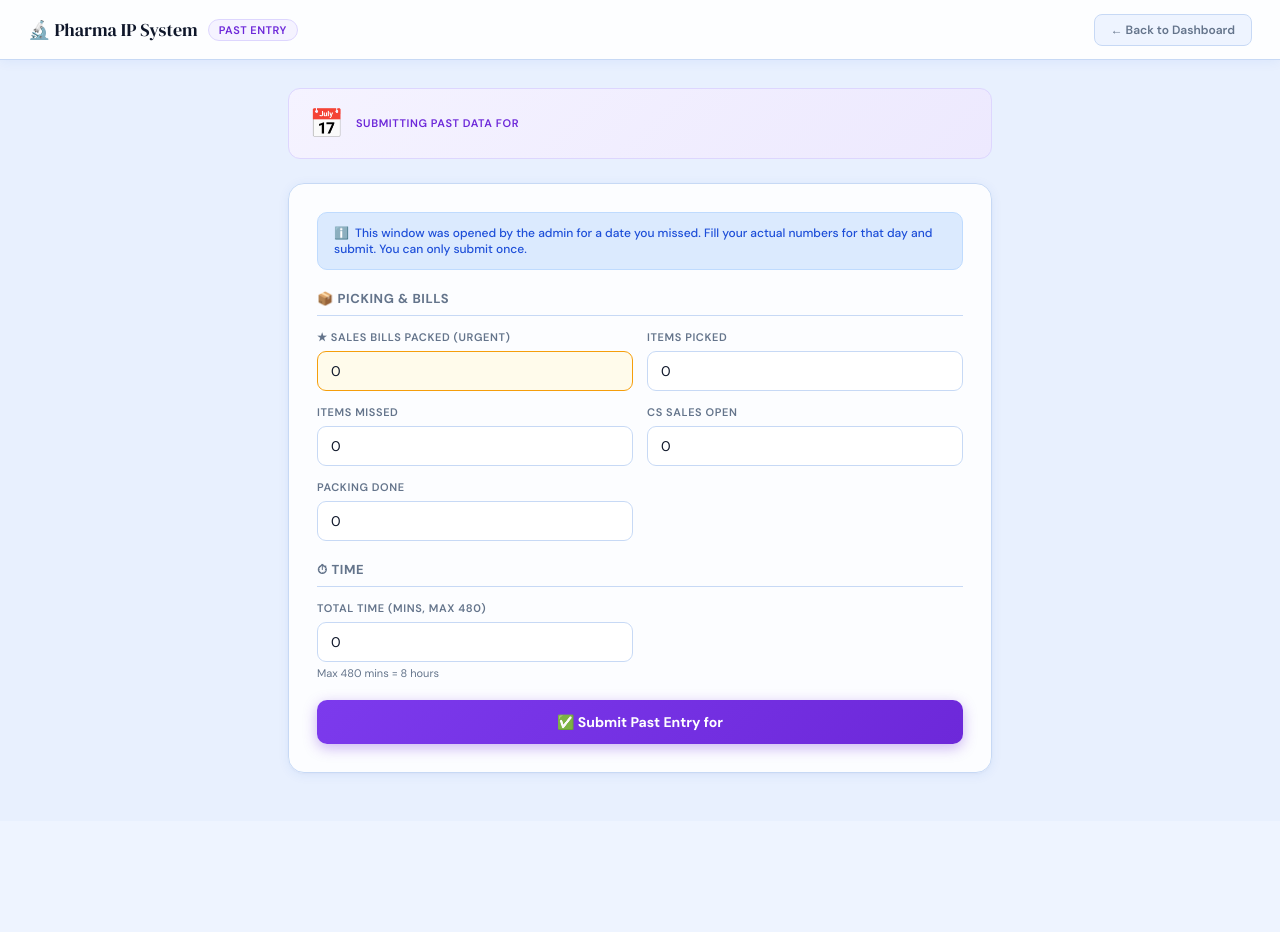
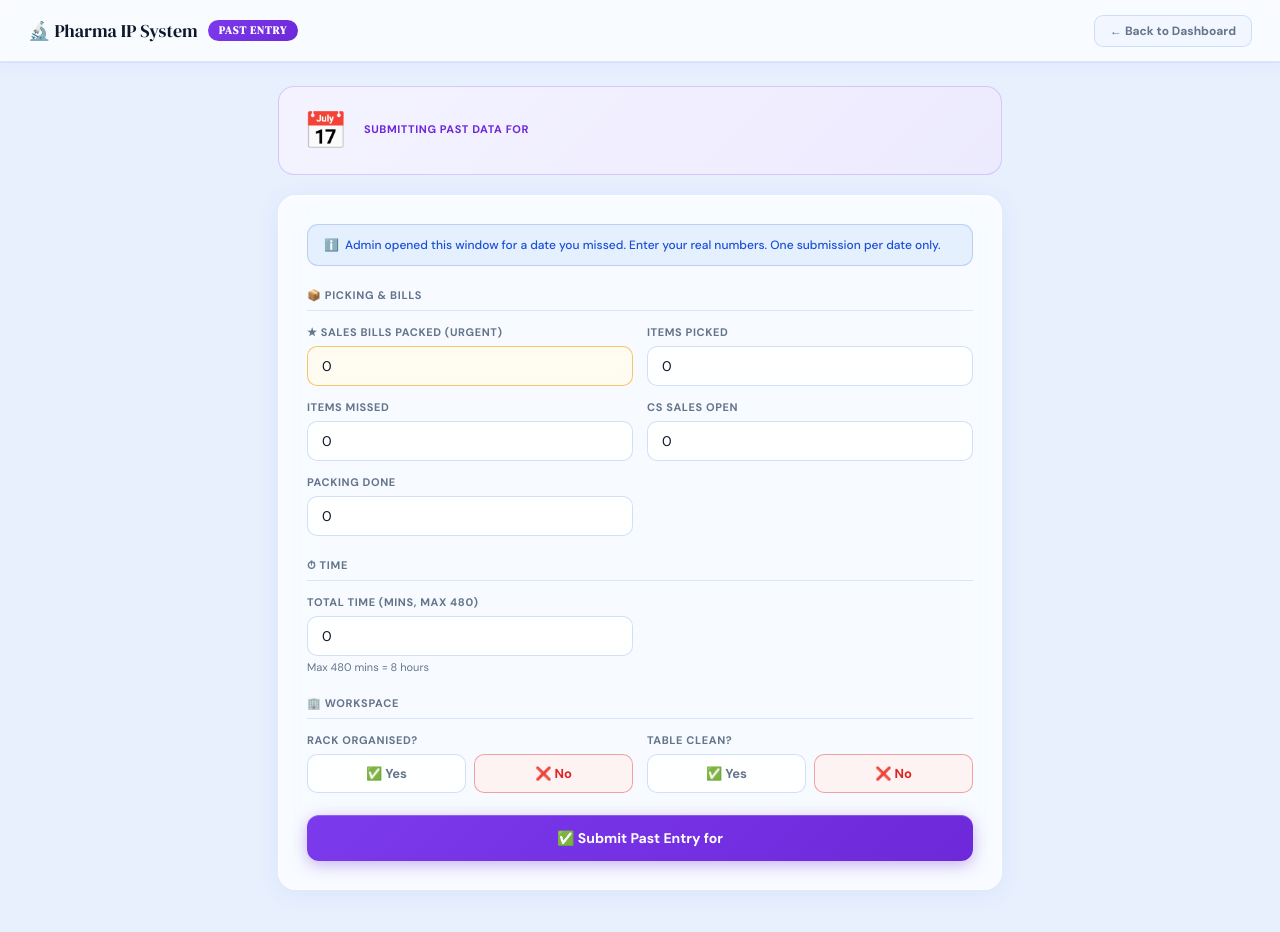
Before and after one commit to Ak-Warrior47/IndianPharma-IP--system, a Flask app: template templates/past_entry.html in a window 1280 px wide. Before the commit the page ends 777 px from the top, so only its background shows below. Run offline with Flask 3, Linux system fonts and the light colour scheme; the template is opened without the code that fills it, so the values that code supplies are empty.

Commit message:
Update past_entry.html

```diff
--- a/templates/past_entry.html
+++ b/templates/past_entry.html
@@ -6,245 +6,171 @@
 <title>Past Entry | Pharma IP System</title>
 <link href="https://fonts.googleapis.com/css2?family=DM+Sans:wght@300;400;500;600;700&family=DM+Serif+Display&display=swap" rel="stylesheet">
 <style>
-*, *::before, *::after { margin: 0; padding: 0; box-sizing: border-box; }
-:root {
-  --blue:      #1d4ed8;
-  --blue-dark: #1e3a8a;
-  --blue-lite: #dbeafe;
-  --blue-mid:  #bfdbfe;
-  --text:      #0f172a;
-  --muted:     #64748b;
-  --border:    #c7d9f5;
-  --bg:        #eef4ff;
-  --page-bg:   #e8f0fe;
-  --white:     #ffffff;
-  --success:   #16a34a;
-  --danger:    #dc2626;
-  --warn:      #d97706;
-  --green-bg:  #f0fdf4;
-  --red-bg:    #fef2f2;
-  --purple:    #6d28d9;
-  --purple-bg: #f5f3ff;
-  --purple-border: #ddd6fe;
+*,*::before,*::after{margin:0;padding:0;box-sizing:border-box;}
+:root{
+  --blue:#1d4ed8;--blue-d:#1e3a8a;--blue-l:#dbeafe;--blue-m:#bfdbfe;
+  --text:#0f172a;--muted:#64748b;--border:#c7d9f5;
+  --bg:#eef4ff;--page:#e8f0fe;--white:#fff;
+  --ok:#16a34a;--bad:#dc2626;--warn:#d97706;
+  --ok-bg:#f0fdf4;--bad-bg:#fef2f2;
+  --purple:#6d28d9;--purple-bg:#f5f3ff;--purple-b:#ddd6fe;
+  --glass:rgba(255,255,255,0.72);
 }
-
-body {
-  font-family: 'DM Sans', sans-serif;
-  background: var(--page-bg);
-  min-height: 100vh;
-  color: var(--text);
+body{font-family:'DM Sans',sans-serif;background:var(--page);min-height:100vh;color:var(--text);}
+.nav{
+  position:sticky;top:0;z-index:200;height:62px;
+  background:rgba(255,255,255,0.75);backdrop-filter:blur(20px) saturate(180%);
+  border-bottom:1px solid rgba(29,78,216,0.12);padding:0 28px;
+  display:flex;align-items:center;justify-content:space-between;
+  box-shadow:0 1px 0 rgba(29,78,216,0.06),0 4px 16px rgba(29,78,216,0.04);
 }
-
-/* NAV */
-.nav {
-  position: sticky; top: 0; z-index: 100;
-  background: rgba(255,255,255,0.9);
-  backdrop-filter: blur(14px);
-  border-bottom: 1px solid var(--border);
-  padding: 0 28px; height: 60px;
-  display: flex; align-items: center; justify-content: space-between;
-  box-shadow: 0 1px 12px rgba(29,78,216,0.07);
+.nav-brand{font-family:'DM Serif Display',serif;font-size:18px;color:var(--text);display:flex;align-items:center;gap:10px;}
+.nav-pill{font-size:11px;font-weight:700;background:linear-gradient(135deg,#7c3aed,#6d28d9);color:#fff;padding:3px 11px;border-radius:20px;text-transform:uppercase;letter-spacing:.8px;}
+.nav-right{display:flex;align-items:center;gap:10px;}
+.nav-user{font-size:13px;font-weight:600;color:var(--muted);}
+.btn-back{padding:7px 15px;background:rgba(238,244,255,0.8);color:var(--muted);border:1px solid rgba(199,217,245,0.8);border-radius:9px;font-size:12px;font-weight:700;text-decoration:none;transition:all .2s;backdrop-filter:blur(8px);}
+.btn-back:hover{background:var(--blue-l);color:var(--blue);}
+.main{padding:24px 28px;max-width:780px;margin:0 auto;}
+.alert{padding:12px 16px;border-radius:12px;font-size:13px;font-weight:500;margin-bottom:14px;}
+.alert-success{background:rgba(240,253,244,0.9);color:var(--ok);border:1px solid rgba(22,163,74,0.25);}
+.alert-warning{background:rgba(255,251,235,0.9);color:var(--warn);border:1px solid rgba(217,119,6,0.25);}
+.alert-danger{background:rgba(254,242,242,0.9);color:var(--bad);border:1px solid rgba(220,38,38,0.25);}
+.alert-info{background:rgba(219,234,254,0.9);color:var(--blue);border:1px solid rgba(29,78,216,0.25);}
+.date-banner{
+  background:linear-gradient(135deg,rgba(245,243,255,0.9),rgba(237,233,254,0.9));
+  border:1px solid rgba(167,139,250,0.4);border-radius:16px;
+  padding:20px 24px;margin-bottom:20px;display:flex;align-items:center;gap:16px;
+  backdrop-filter:blur(12px);
 }
-.nav-brand { font-family: 'DM Serif Display', serif; font-size: 18px; color: var(--text); display: flex; align-items: center; gap: 10px; }
-.nav-pill {
-  font-family: 'DM Sans', sans-serif; font-size: 11px; font-weight: 600;
-  background: var(--purple-bg); color: var(--purple);
-  padding: 3px 10px; border-radius: 20px;
-  text-transform: uppercase; letter-spacing: 0.5px; border: 1px solid var(--purple-border);
+.date-icon{font-size:36px;}
+.date-label{font-size:11px;font-weight:700;color:var(--purple);text-transform:uppercase;letter-spacing:.6px;}
+.date-value{font-size:22px;font-weight:800;color:#4c1d95;margin-top:3px;}
+.card{
+  background:var(--glass);border:1px solid rgba(255,255,255,0.6);
+  border-radius:18px;padding:28px;margin-bottom:18px;
+  box-shadow:0 4px 24px rgba(29,78,216,0.07),0 1px 0 rgba(255,255,255,0.8) inset;
+  backdrop-filter:blur(16px) saturate(180%);
 }
-.nav-right { display: flex; align-items: center; gap: 14px; }
-.nav-user { font-size: 13px; font-weight: 600; color: var(--muted); }
-.btn-back {
-  padding: 7px 16px; background: var(--bg); color: var(--muted);
-  border: 1px solid var(--border); border-radius: 8px;
-  font-size: 12px; font-weight: 600; cursor: pointer;
-  font-family: inherit; text-decoration: none; transition: all 0.2s;
+.info-box{background:rgba(219,234,254,0.7);border:1px solid rgba(29,78,216,0.2);border-radius:11px;padding:12px 16px;margin-bottom:22px;font-size:12px;color:var(--blue);font-weight:500;display:flex;gap:8px;backdrop-filter:blur(8px);}
+.section-title{font-size:11px;font-weight:700;color:var(--muted);text-transform:uppercase;letter-spacing:.7px;margin-bottom:14px;padding-bottom:8px;border-bottom:1.5px solid rgba(199,217,245,0.6);}
+.form-grid{display:grid;grid-template-columns:1fr 1fr;gap:14px;margin-bottom:22px;}
+@media(max-width:560px){.form-grid{grid-template-columns:1fr;}}
+.field{display:flex;flex-direction:column;}
+.field label{font-size:11px;font-weight:700;color:var(--muted);text-transform:uppercase;letter-spacing:.6px;margin-bottom:7px;}
+.field input{
+  padding:10px 14px;border:1.5px solid rgba(199,217,245,0.8);border-radius:10px;
+  background:rgba(255,255,255,0.7);font-size:14px;font-family:'DM Sans',sans-serif;
+  color:var(--text);transition:all .2s;backdrop-filter:blur(8px);
 }
-.btn-back:hover { background: var(--blue-lite); color: var(--blue); }
-
-/* MAIN */
-.main { padding: 28px; max-width: 760px; margin: 0 auto; width: 100%; }
-
-/* ALERTS */
-.alert { padding: 12px 16px; border-radius: 10px; font-size: 13px; font-weight: 500; margin-bottom: 16px; }
-.alert-success { background: var(--green-bg); color: var(--success); border: 1px solid #bbf7d0; }
-.alert-warning { background: #fffbeb; color: var(--warn); border: 1px solid #fcd34d; }
-.alert-danger  { background: var(--red-bg); color: var(--danger); border: 1px solid #fecaca; }
-.alert-info    { background: var(--blue-lite); color: var(--blue); border: 1px solid var(--blue-mid); }
-
-/* CARD */
-.card {
-  background: rgba(255,255,255,0.85);
-  border: 1px solid var(--border);
-  border-radius: 16px; padding: 28px; margin-bottom: 20px;
-  box-shadow: 0 2px 12px rgba(29,78,216,0.07), 0 1px 3px rgba(0,0,0,0.04);
-  backdrop-filter: blur(8px);
+.field input:focus{outline:none;border-color:var(--purple);background:rgba(255,255,255,0.95);box-shadow:0 0 0 3px rgba(109,40,217,0.12);}
+.field input.urgent{border-color:rgba(245,158,11,0.6);background:rgba(255,251,235,0.7);}
+.field small{font-size:11px;color:var(--muted);margin-top:4px;}
+.yn-group{display:flex;gap:8px;}
+.yn-btn{
+  flex:1;padding:10px 0;border:1.5px solid rgba(199,217,245,0.8);border-radius:10px;
+  background:rgba(255,255,255,0.6);font-size:13px;font-weight:700;font-family:inherit;
+  cursor:pointer;transition:all .2s;color:var(--muted);text-align:center;backdrop-filter:blur(8px);
 }
-
-/* DATE BANNER */
-.date-banner {
-  background: linear-gradient(135deg, var(--purple-bg), #ede9fe);
-  border: 1px solid var(--purple-border);
-  border-radius: 12px; padding: 16px 20px;
-  margin-bottom: 24px;
-  display: flex; align-items: center; gap: 12px;
+.yn-btn.yes.active{background:rgba(240,253,244,0.9);border-color:rgba(22,163,74,0.5);color:var(--ok);}
+.yn-btn.no.active{background:rgba(254,242,242,0.9);border-color:rgba(220,38,38,0.4);color:var(--bad);}
+.yn-btn:not(.active):hover{background:rgba(255,255,255,0.9);}
+.btn-submit{
+  width:100%;padding:14px 28px;
+  background:linear-gradient(135deg,#7c3aed,#6d28d9);color:#fff;border:none;border-radius:12px;
+  font-size:14px;font-weight:700;font-family:inherit;cursor:pointer;
+  transition:all .25s;box-shadow:0 4px 16px rgba(109,40,217,0.35),0 1px 0 rgba(255,255,255,0.2) inset;
 }
-.date-banner-icon { font-size: 28px; }
-.date-banner-text .label { font-size: 11px; font-weight: 600; color: var(--purple); text-transform: uppercase; letter-spacing: 0.6px; }
-.date-banner-text .value { font-size: 20px; font-weight: 700; color: #4c1d95; margin-top: 2px; }
-
-/* FORM */
-.section-title { font-size: 13px; font-weight: 700; color: var(--muted); text-transform: uppercase; letter-spacing: 0.6px; margin-bottom: 14px; padding-bottom: 8px; border-bottom: 1px solid var(--border); }
-.form-grid { display: grid; grid-template-columns: 1fr 1fr; gap: 14px; margin-bottom: 20px; }
-@media (max-width: 560px) { .form-grid { grid-template-columns: 1fr; } }
-.field { display: flex; flex-direction: column; }
-.field label { font-size: 11px; font-weight: 600; color: var(--muted); text-transform: uppercase; letter-spacing: 0.6px; margin-bottom: 7px; }
-.field input {
-  padding: 10px 13px; border: 1.5px solid var(--border); border-radius: 9px;
-  background: rgba(255,255,255,0.8); font-size: 14px; font-family: 'DM Sans', sans-serif;
-  color: var(--text); transition: all 0.2s;
-}
-.field input:focus { outline: none; border-color: var(--purple); background: var(--white); box-shadow: 0 0 0 3px rgba(109,40,217,0.1); }
-.field small { font-size: 11px; color: var(--muted); margin-top: 4px; }
-.field .urgent { border-color: #f59e0b; background: #fffbeb; }
-.field .urgent:focus { border-color: var(--warn); box-shadow: 0 0 0 3px rgba(245,158,11,0.1); }
-
-.info-box {
-  background: var(--blue-lite); border: 1px solid var(--blue-mid);
-  border-radius: 10px; padding: 12px 16px; margin-bottom: 20px;
-  font-size: 12px; color: var(--blue); font-weight: 500;
-  display: flex; gap: 8px; align-items: flex-start;
-}
-
-/* SUBMIT */
-.btn-submit {
-  padding: 13px 28px;
-  background: linear-gradient(135deg, #7c3aed, #6d28d9);
-  color: #fff; border: none; border-radius: 10px;
-  font-size: 14px; font-weight: 700; font-family: inherit; cursor: pointer;
-  transition: all 0.25s; box-shadow: 0 4px 14px rgba(109,40,217,0.35);
-  width: 100%;
-}
-.btn-submit:hover { transform: translateY(-2px); box-shadow: 0 6px 20px rgba(109,40,217,0.45); }
-
-@media (max-width: 600px) {
-  .main { padding: 14px; }
-  .nav { padding: 0 14px; }
-  .card { padding: 18px 14px; }
-}
+.btn-submit:hover{transform:translateY(-2px);box-shadow:0 8px 24px rgba(109,40,217,0.45);}
+@media(max-width:600px){.main{padding:14px;}.nav{padding:0 14px;}}
 </style>
 </head>
 <body>
-
 <nav class="nav">
-  <div class="nav-brand">
-    🔬 Pharma IP System
-    <span class="nav-pill">Past Entry</span>
-  </div>
+  <div class="nav-brand">🔬 Pharma IP System <span class="nav-pill">Past Entry</span></div>
   <div class="nav-right">
     <span class="nav-user">{{ user_name }}</span>
     <a href="/dashboard" class="btn-back">← Back to Dashboard</a>
   </div>
 </nav>
-
 <div class="main">
-
   {% with messages = get_flashed_messages(with_categories=true) %}
     {% if messages %}{% for cat, msg in messages %}
     <div class="alert alert-{{ cat }}">{{ msg }}</div>
     {% endfor %}{% endif %}
   {% endwith %}
 
-  <!-- DATE BANNER -->
   <div class="date-banner">
-    <div class="date-banner-icon">📅</div>
-    <div class="date-banner-text">
-      <div class="label">Submitting Past Data For</div>
-      <div class="value">{{ past_date.strftime('%A, %d %B %Y') }}</div>
+    <div class="date-icon">📅</div>
+    <div>
+      <div class="date-label">Submitting Past Data For</div>
+      <div class="date-value">{{ past_date.strftime('%A, %d %B %Y') }}</div>
     </div>
   </div>
 
   <div class="card">
-    <div class="info-box">
-      ℹ️ &nbsp;This window was opened by the admin for a date you missed. Fill your actual numbers for that day and submit. You can only submit once.
-    </div>
-
+    <div class="info-box">ℹ️&nbsp; Admin opened this window for a date you missed. Enter your real numbers. One submission per date only.</div>
     <form method="POST" autocomplete="off">
 
-      <!-- SECTION 1: Core picking metrics -->
+      {% if staff_type == 'checker' %}
+      <div class="section-title">🔍 Checking Metrics</div>
+      <div class="form-grid">
+        <div class="field"><label>★ Sales Bill Checked (Normal)</label><input type="number" name="sales_bills_open" min="0" value="0" required class="urgent"></div>
+        <div class="field"><label>SB Checked Urgent</label><input type="number" name="cs_sales_open" min="0" value="0"></div>
+        <div class="field"><label>Item Checked</label><input type="number" name="checked" min="0" value="0" required></div>
+        <div class="field"><label>Urgent Item Checked</label><input type="number" name="errors_found" min="0" value="0"></div>
+        <div class="field"><label>Sales Bill Open</label><input type="number" name="picked" min="0" value="0"></div>
+        <div class="field"><label>Packing Done</label><input type="number" name="packing_done" min="0" value="0"></div>
+      </div>
+      <div class="section-title">⏱ Time</div>
+      <div class="form-grid">
+        <div class="field"><label>Total Time (mins, max 480)</label><input type="number" name="total_mins" min="0" max="480" value="0" required><small>Max 480 mins = 8 hours</small></div>
+        <div class="field"><label>Check Time (mins, max 480)</label><input type="number" name="check_mins" min="0" max="480" value="0"><small>Time spent checking</small></div>
+      </div>
+      {% else %}
       <div class="section-title">📦 Picking & Bills</div>
       <div class="form-grid">
+        <div class="field"><label>★ Sales Bills Packed (URGENT)</label><input type="number" name="sales_bills_open" min="0" value="0" required class="urgent"></div>
+        <div class="field"><label>Items Picked</label><input type="number" name="picked" min="0" value="0" required></div>
+        <div class="field"><label>Items Missed</label><input type="number" name="missed" min="0" value="0"></div>
+        <div class="field"><label>CS Sales Open</label><input type="number" name="cs_sales_open" min="0" value="0"></div>
+        <div class="field"><label>Packing Done</label><input type="number" name="packing_done" min="0" value="0"></div>
+      </div>
+      <div class="section-title">⏱ Time</div>
+      <div class="form-grid">
+        <div class="field"><label>Total Time (mins, max 480)</label><input type="number" name="total_mins" min="0" max="480" value="0" required><small>Max 480 mins = 8 hours</small></div>
+      </div>
+      {% endif %}
 
-        {% if staff_type == 'checker' %}
+      <div class="section-title">🏢 Workspace</div>
+      <div class="form-grid">
         <div class="field">
-          <label>★ Sales Bill Checked (URGENT)</label>
-          <input type="number" name="sales_bills_open" min="0" value="0" required class="urgent">
+          <label>Rack Organised?</label>
+          <input type="hidden" name="rack_organized" id="rack_val" value="no">
+          <div class="yn-group">
+            <button type="button" class="yn-btn yes" id="rack_yes" onclick="setYN('rack','yes')">✅ Yes</button>
+            <button type="button" class="yn-btn no active" id="rack_no" onclick="setYN('rack','no')">❌ No</button>
+          </div>
         </div>
         <div class="field">
-          <label>SB Checked Urgent</label>
-          <input type="number" name="cs_sales_open" min="0" value="0">
+          <label>Table Clean?</label>
+          <input type="hidden" name="table_clean" id="table_val" value="no">
+          <div class="yn-group">
+            <button type="button" class="yn-btn yes" id="table_yes" onclick="setYN('table','yes')">✅ Yes</button>
+            <button type="button" class="yn-btn no active" id="table_no" onclick="setYN('table','no')">❌ No</button>
+          </div>
         </div>
-        <div class="field">
-          <label>Item Checked</label>
-          <input type="number" name="checked" min="0" value="0" required>
-        </div>
-        <div class="field">
-          <label>Urgent Item Checked</label>
-          <input type="number" name="errors_found" min="0" value="0" required>
-        </div>
-        <div class="field">
-          <label>Sales Bill Open (assist)</label>
-          <input type="number" name="picked" min="0" value="0">
-        </div>
-        <div class="field">
-          <label>Packing Done</label>
-          <input type="number" name="packing_done" min="0" value="0">
-        </div>
-        {% else %}
-        <div class="field">
-          <label>★ Sales Bills Packed (URGENT)</label>
-          <input type="number" name="sales_bills_open" min="0" value="0" required class="urgent">
-        </div>
-        <div class="field">
-          <label>Items Picked</label>
-          <input type="number" name="picked" min="0" value="0" required>
-        </div>
-        <div class="field">
-          <label>Items Missed</label>
-          <input type="number" name="missed" min="0" value="0" required>
-        </div>
-        <div class="field">
-          <label>CS Sales Open</label>
-          <input type="number" name="cs_sales_open" min="0" value="0">
-        </div>
-        <div class="field">
-          <label>Packing Done</label>
-          <input type="number" name="packing_done" min="0" value="0">
-        </div>
-        {% endif %}
-      </div>
-
-      <!-- SECTION 2: Time -->
-      <div class="section-title">⏱ Time</div>
-      <div class="form-grid">
-        <div class="field">
-          <label>Total Time (mins, max 480)</label>
-          <input type="number" name="total_mins" min="0" max="480" value="0" required>
-          <small>Max 480 mins = 8 hours</small>
-        </div>
-        {% if staff_type == 'checker' %}
-        <div class="field">
-          <label>Check Time (mins, max 480)</label>
-          <input type="number" name="check_mins" min="0" max="480" value="0">
-          <small>Time spent checking</small>
-        </div>
-        {% endif %}
       </div>
 
       <button type="submit" class="btn-submit">✅ Submit Past Entry for {{ past_date.strftime('%d %b %Y') }}</button>
     </form>
   </div>
-
 </div>
+<script>
+function setYN(field,val){
+  document.getElementById(field+'_val').value=val;
+  document.getElementById(field+'_yes').classList.toggle('active',val==='yes');
+  document.getElementById(field+'_no').classList.toggle('active',val==='no');
+}
+</script>
 </body>
 </html>
```
